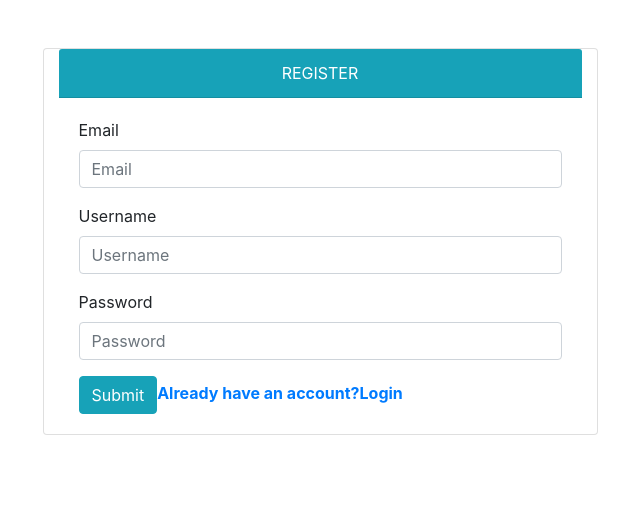
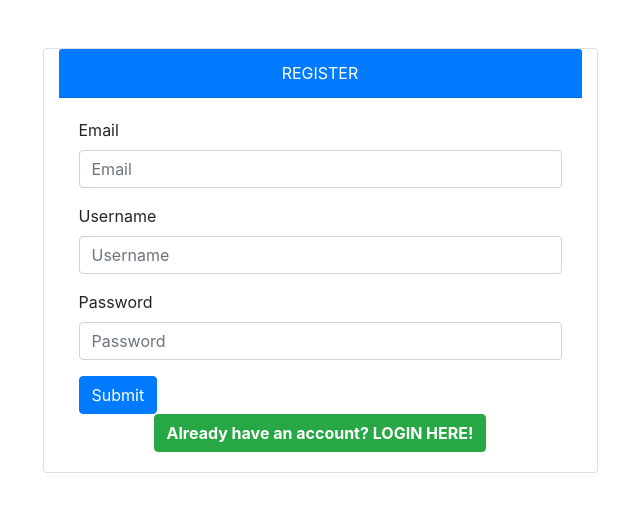
Before and after one commit to AmandaApril/Node_React_React1, a React (Create React App) app: page /register in a window 1280 px wide. Shown: the top 512 px of the page, without its empty margins (320-960 px from the left). Built offline with nearby package versions, Linux system fonts and the light colour scheme.

Commit message:
Node_React_React1

```diff
--- a/src/pages/register.js
+++ b/src/pages/register.js
@@ -40,7 +40,7 @@ class Register extends React.Component{
         return(
             <Container className="container d-flex justify-content-center align-items-center">
                 <Card className="col-sm-6 card my-5">
-                <Card.Header className="card-header bg-info text-white text-center">REGISTER</Card.Header>
+                <Card.Header className="card-header bg-primary text-white text-center">REGISTER</Card.Header>
                 <Card.Body>
                     { this.state.logged ?
                         (
@@ -67,9 +67,9 @@ class Register extends React.Component{
                             autoComplete="false" />
                         </Form.Group>
                     </Card.Text>
-                    <Button variant="info" type="submit">Submit</Button>
-                    <Link to='/login'><strong>Already have an account?Login</strong></Link>
+                    <Button variant="primary" type="submit">Submit</Button>
                     </Form>
+                    <center><Button variant="success"><Link to='/login'><strong class="bg-success text-white">Already have an account? LOGIN HERE!</strong></Link></Button></center>
                 </Card.Body>
                 </Card>
             </Container>
```
